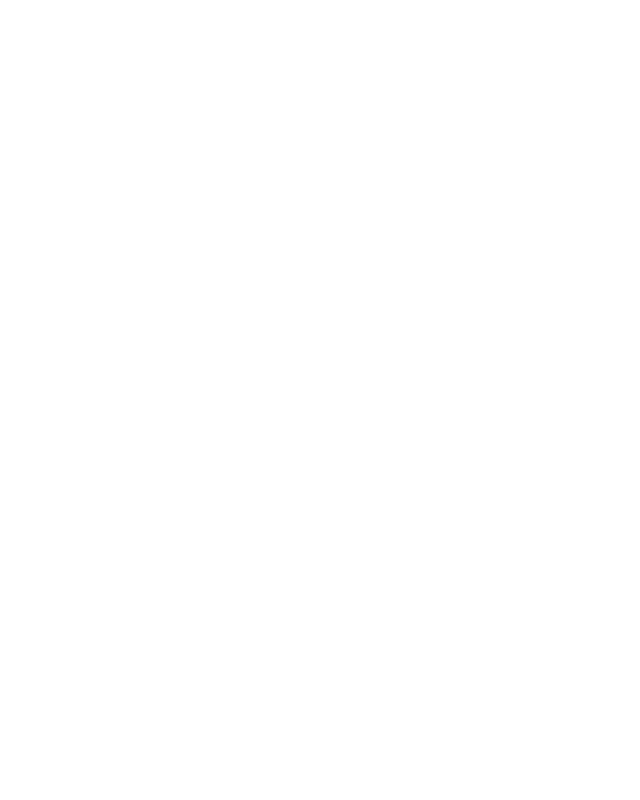
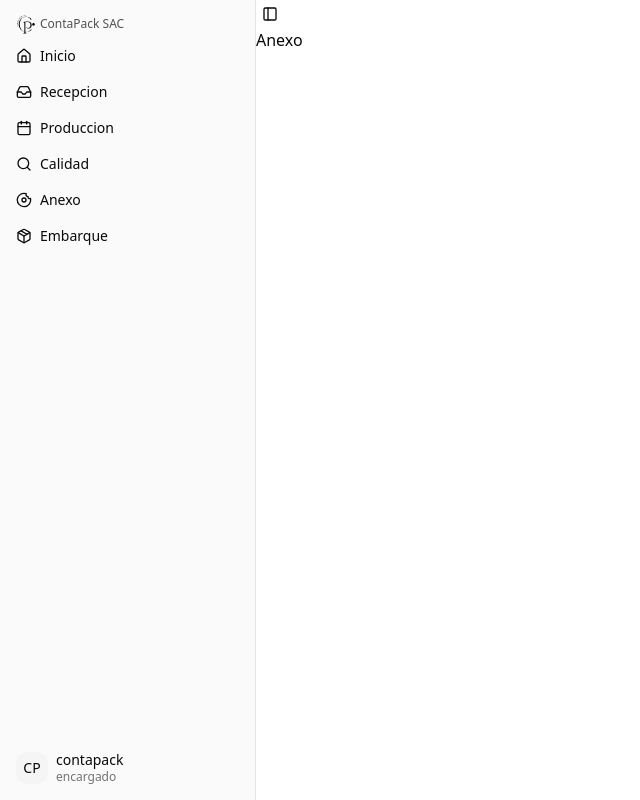
Before and after one commit to HeriRoqueTello/contapack-sac, a React (Vite) app: page /admin/anexo in a window 1280 px wide. Before the commit this address had no page. Shown: the whole page, without its empty margins (0-640 px from the left). Built offline with nearby package versions, Linux system fonts and the light colour scheme.

Commit message:
feat: add Anexo section with routing and components

```diff
--- a/src/components/admin/AppSidebar.jsx
+++ b/src/components/admin/AppSidebar.jsx
@@ -1,4 +1,11 @@
-import { Calendar, Home, Inbox, Package, Search } from "lucide-react";
+import {
+  Calendar,
+  DonutIcon,
+  Home,
+  Inbox,
+  Package,
+  Search,
+} from "lucide-react";
 
 import {
   Sidebar,
@@ -31,18 +38,23 @@ const items = [
   },
   {
     title: "Recepcion",
-    url: "#",
+    url: "recepcion",
     icon: Inbox,
   },
   {
     title: "Produccion",
-    url: "#",
+    url: "produccion",
     icon: Calendar,
   },
   {
     title: "Calidad",
-    url: "#",
+    url: "calidad",
     icon: Search,
+  },
+  {
+    title: "Anexo",
+    url: "anexo",
+    icon: DonutIcon,
   },
   {
     title: "Embarque",
--- /dev/null
+++ b/src/components/admin/anexo/section-card.jsx
@@ -0,0 +1,3 @@
+export function SectionCard() {
+  return <div>SectionCard</div>;
+}
--- a/src/components/home/Header.jsx
+++ b/src/components/home/Header.jsx
@@ -69,14 +69,16 @@ export function Header() {
           <div className="md:hidden py-4 border-t animate-slide-up">
             <nav className="flex flex-col space-y-4">
               {navItems.map((item) => (
-                <a
+                <LinkScroll
                   key={item.name}
-                  href={item.href}
+                  to={item.href}
+                  smooth={true}
+                  duration={500}
                   className="text-gray-700 hover:text-primary-600 transition-colors duration-200 font-medium py-2 px-4 rounded-lg hover:bg-primary-50"
                   onClick={() => setIsMenuOpen(false)}
                 >
                   {item.name}
-                </a>
+                </LinkScroll>
               ))}
               <Button className="gradient-primary text-white px-6 py-2 rounded-lg font-medium w-fit mx-4 hover:shadow-primary transition-all duration-200">
                 Acceder
--- a/src/router.jsx
+++ b/src/router.jsx
@@ -5,14 +5,16 @@ import { LoginView } from "./views/LoginView";
 import { DashboardView } from "./views/DashboardView";
 import { AdminLayout } from "./layout/AdminLayout";
 import { EmbarqueView } from "./views/EmbarqueView";
+import { AnexoView } from "./views/AnexoView";
 
 export default function Router() {
   return (
     <BrowserRouter>
       <Routes>
         <Route path="/admin" element={<AdminLayout />}>
-          <Route index={true} element={<DashboardView />} />
+          <Route index element={<DashboardView />} />
           <Route path="embarque" element={<EmbarqueView />} />
+          <Route path="anexo" element={<AnexoView />} />
         </Route>
 
         <Route path="/auth/login" element={<LoginView />} />
@@ -22,7 +24,7 @@ export default function Router() {
         </Route> a*/}
 
         <Route path="/" element={<HomeLayout />}>
-          <Route element={<HomeView />} index={true} />
+          <Route element={<HomeView />} index />
         </Route>
 
         {/* <Route path="/404" element={<AuthLayout />}>
--- /dev/null
+++ b/src/views/AnexoView.jsx
@@ -0,0 +1,10 @@
+import { SectionCard } from "@/components/admin/anexo/section-card";
+import { ProductCard } from "@/components/home/ui/ProductCard";
+
+export function AnexoView() {
+  return (
+    <>
+      <h1>Anexo</h1>
+    </>
+  );
+}
```
Also changed, not shown: src/components/admin/anexo/AnexoForm.jsx (added), src/components/admin/anexo/AnexoHeader.jsx (added).
